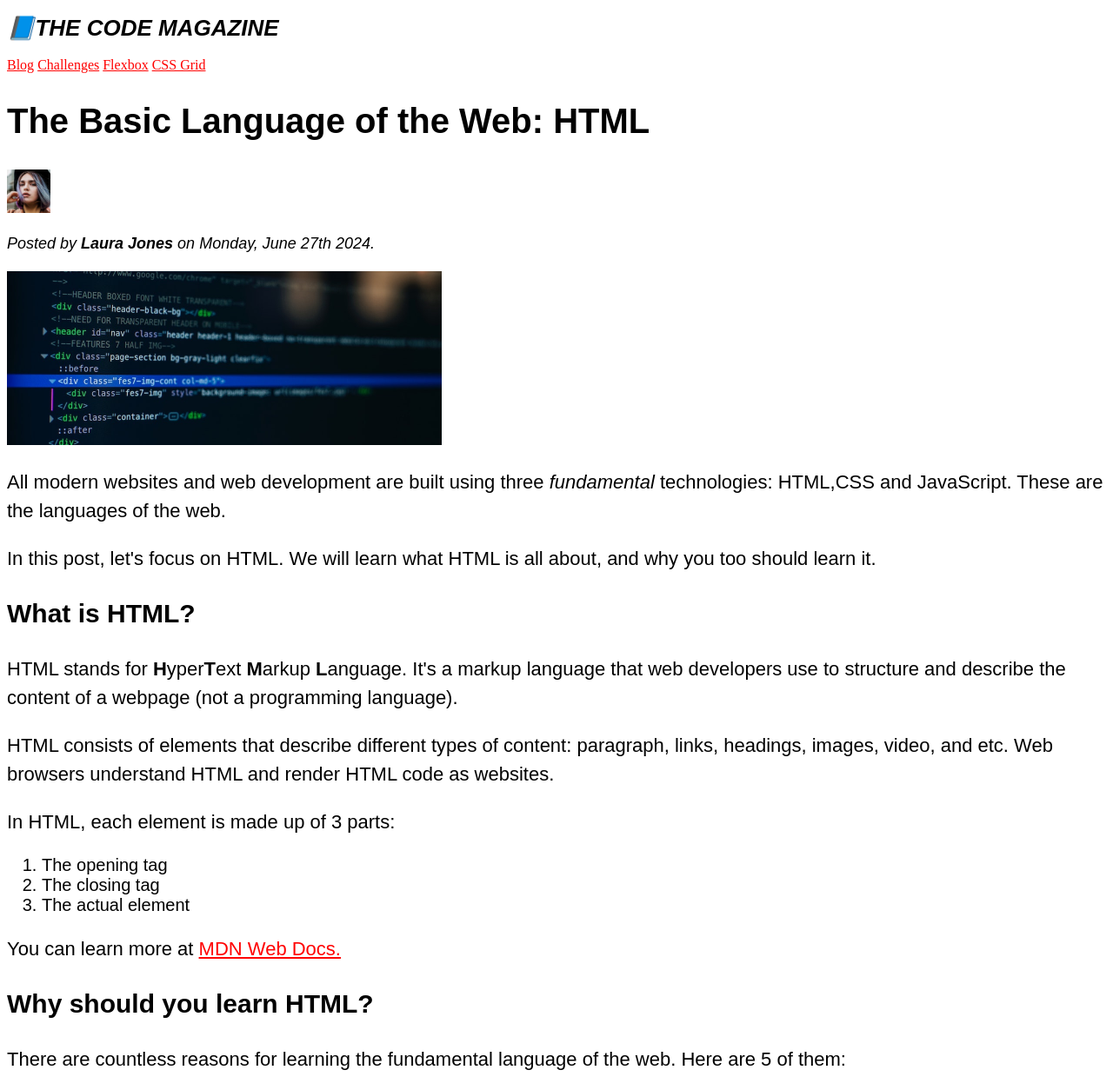
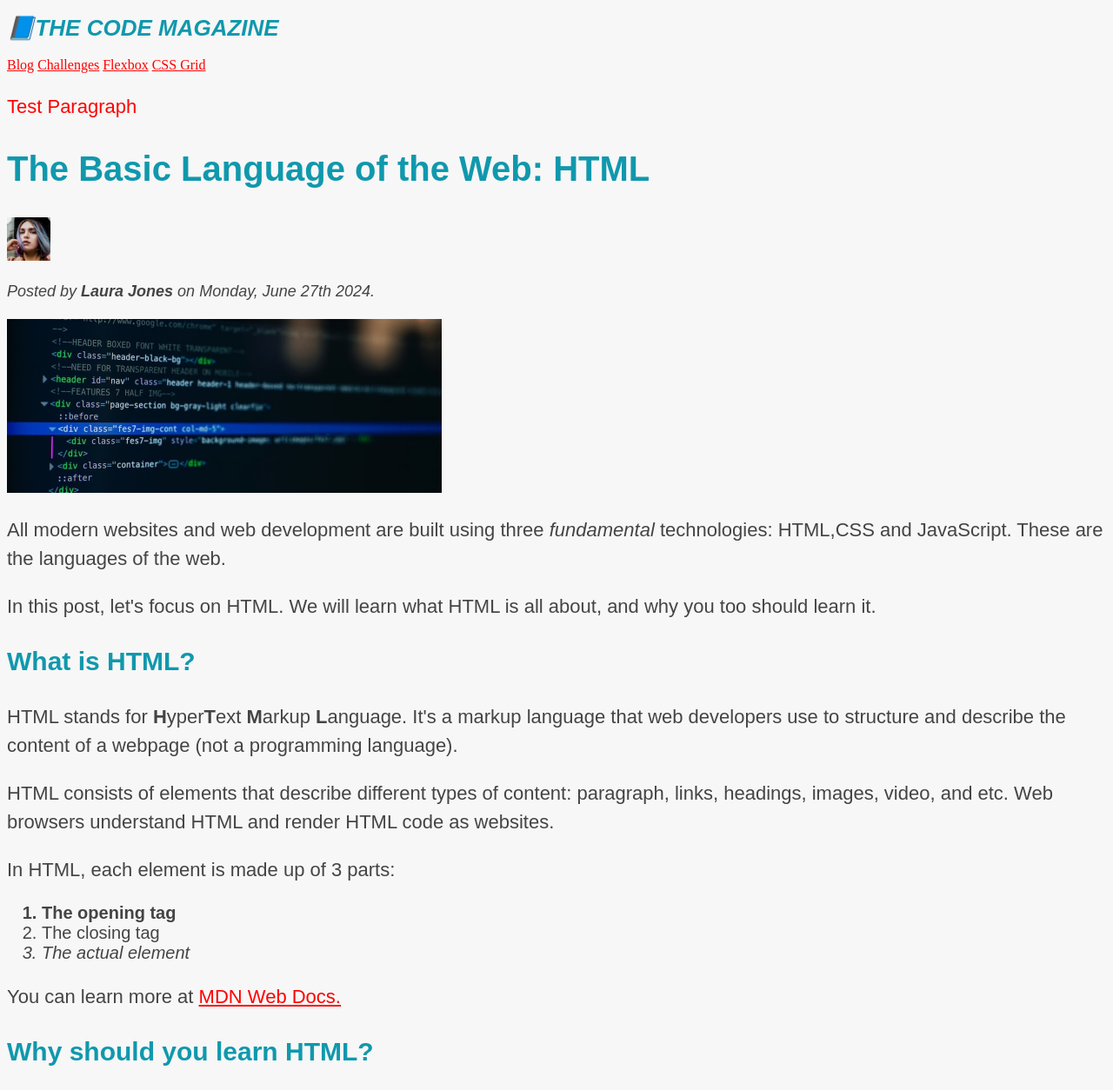
Before and after one commit to bramble-7/blog-web, a plain HTML site: page index.html in a window 1280 px wide. Shown: the top 1254 px of the page at 87% size. Drawn offline with Linux system fonts and the light colour scheme.

Commit message:
css-update
Added CSS to headings, paragraphs and more

```diff
--- a/index.html
+++ b/index.html
@@ -7,17 +7,18 @@
     <title>The basic Language of the Web: HTML</title>
   </head>
   <body>
-    <header>
+    <header class="main-header">
       <h1>📘The Code Magazine</h1>
+      <nav>
+        <a href="#">Blog</a>
+        <a href="#">Challenges</a>
+        <a href="#">Flexbox</a>
+        <a href="#">CSS Grid</a>
+      </nav>
     </header>
     <article>
+      <p>Test Paragraph</p>
       <header>
-        <nav>
-          <a href="#">Blog</a>
-          <a href="#">Challenges</a>
-          <a href="#">Flexbox</a>
-          <a href="#">CSS Grid</a>
-        </nav>
         <h2>The Basic Language of the Web: HTML</h2>
         <img
           src="/img/laura-jones.jpg"
@@ -37,6 +38,7 @@
           height="200"
         />
       </header>
+
       <p>
         All modern websites and web development are built using three
         <em>fundamental</em> technologies: HTML,CSS and JavaScript. These are
@@ -89,6 +91,7 @@
       </ul>
       <p>Hopefully you learned something new here. See you next time!</p>
     </article>
+
     <aside>
       <h4><strong>Related Posts</strong></h4>
       <ul class="related">
--- a/style.css
+++ b/style.css
@@ -6,11 +6,17 @@ h4,
 p,
 li {
   font-family: sans-serif;
+  color: #444;
+}
+
+h1,
+h2,
+h3 {
+  color: #1098ad;
 }
 
 h1 {
   font-size: 26px;
-
   text-transform: uppercase;
   font-style: italic;
 }
@@ -81,3 +87,32 @@ This will select p elements inside of footer elements */
 .related {
   list-style: none;
 }
+
+.main-header {
+  background-color: #f7f7f7;
+}
+aside {
+  background-color: #f7f7f7;
+  border-top: 5px solid #1098ad;
+  border-bottom: 5px solid #1098ad;
+}
+
+body {
+  background-color: #f7f7f7;
+}
+
+li:first-child {
+  font-weight: bold;
+  /* color: #ff0000; */
+}
+
+li:last-child {
+  font-style: italic;
+}
+
+/* li:nth-child(odd) {
+  color: #ff0000;
+} */
+article p:first-child {
+  color: red;
+}
```
